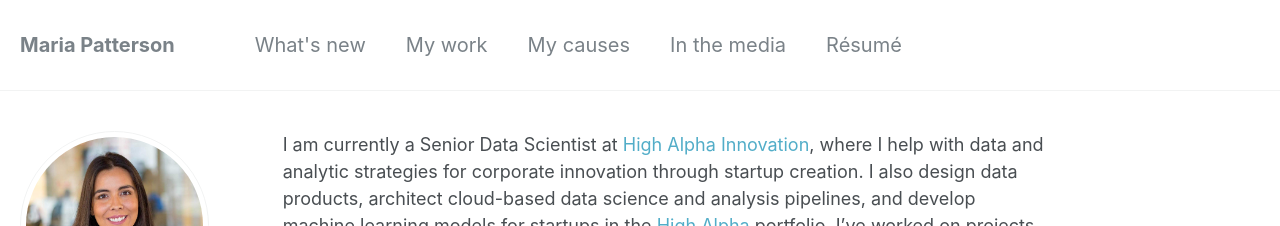
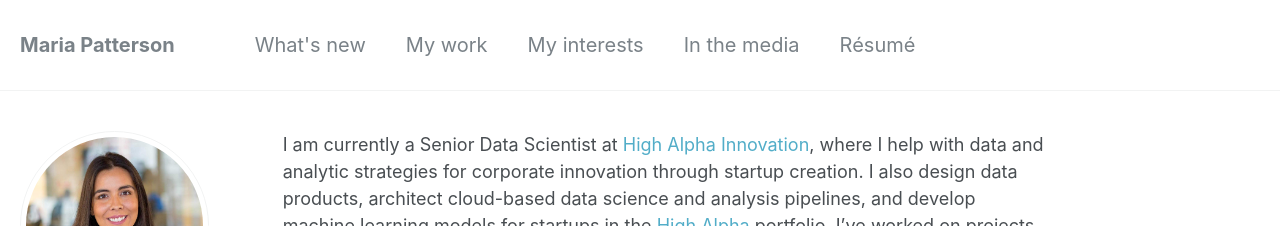
Before and after one commit to mtpatter/mtpatter.github.io, a Jekyll site: the page built from _pages/home.md, in a window 1280 px wide and 1345 px high. Shown: the top 226 px of the window. Built offline with Jekyll 4.4.1, drawn with Linux system fonts in a browser that asks for light colours; nearby versions of some CDN libraries.

Commit message:
Change nav name.

```diff
--- a/_data/navigation.yml
+++ b/_data/navigation.yml
@@ -4,7 +4,7 @@ main:
     url: /updates/
   - title: "My work"
     url: /projects/
-  - title: "My causes"
+  - title: "My interests"
     url: /causes/
   - title: "In the media"
     url: /media/
```
